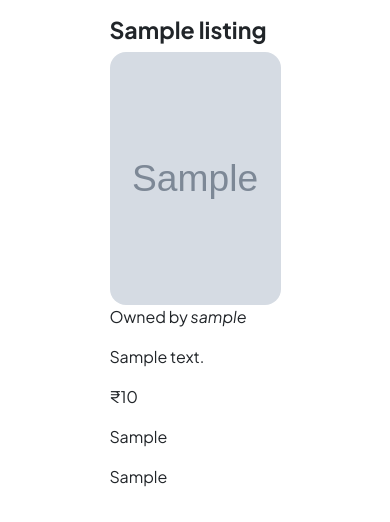
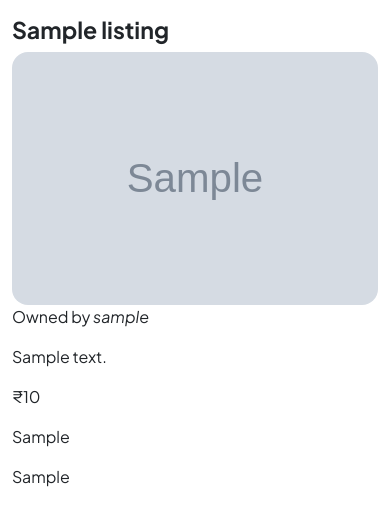
Before and after one commit to Shashwat-06/Wanderwall, a Node server app: page /listings/600000000000000000000001 in a window 390 px wide. Shown: the part 80-602 px from the top of the page. Run offline with Node 20, Linux system fonts and the light colour scheme; tables that the repository leaves empty hold one stand-in row (values such as "Sample post"); grey boxes marked "Sample" are stand-in pictures; some libraries are stand-ins or nearby versions.

Commit message:
Fixed Responsiveness

```diff
--- a/schema.js
+++ b/schema.js
@@ -7,7 +7,7 @@ module.exports.listingSchema = Joi.object({
     location: Joi.string().required(),
     country: Joi.string().required(),
     price: Joi.number().required().min(0),
-    image: Joi.string().allow("", null),
+    image: Joi.string().allow("", null).required(),
   }).required(),
 });
 
--- a/views/listings/edit.ejs
+++ b/views/listings/edit.ejs
@@ -1,7 +1,9 @@
 <% layout("/layouts/boilerplate.ejs") %>
 <body>
   <div class="row mt-3">
-    <div class="col-8 offset-2">
+    <div
+      class="col-10 offset-1 col-lg-8 offset-lg-2 col-md-8 offset-md-2 col-sm-8 offset-sm-2"
+    >
       <h3>Edit your Listing</h3>
       <form
         method="post"
--- a/views/listings/show.ejs
+++ b/views/listings/show.ejs
@@ -8,10 +8,12 @@
 </script>
 <body>
   <div class="row mt-3">
-    <div class="col-8 offset-3">
+    <div class="col-lg-6 offset-lg-3 col-sm-10 offset-sm-1">
       <h3><b> <%= listing.title %> </b></h3>
     </div>
-    <div class="card listing-card col-6 offset-3 show-card">
+    <div
+      class="card listing-card col-lg-6 offset-lg-3 show-card col-sm-10 offset-sm-1 col-xs-12"
+    >
       <img
         src="<%= listing.image.url %>"
         class="card-img-top show-img"
@@ -31,18 +33,22 @@
     <% if(currUser && listing.owner._id.equals(currUser._id)) { %>
     <div class="btns">
       <a
-        class="btn btn-dark col-2 offset-3 edit-btn"
+        class="btn btn-dark col-lg-2 offset-lg-3 col-md-2 offset-md-1 col-sm-3 offset-sm-1 col-8 offset-0 edit-btn"
         href="/listings/<%=listing._id%>/edit"
         >Edit</a
       >
 
       <form method="post" action="/listings/<%=listing._id%>?_method=DELETE">
-        <button class="btn btn-dark offset-5">Delete</button>
+        <button
+          class="btn btn-dark offset-lg-5 offset-md-2 offset-sm-3 offset-4"
+        >
+          Delete
+        </button>
       </form>
     </div>
     <% } %>
     <!-- review form -->
-    <div class="col-8 offset-3 mb-3">
+    <div class="col-lg-6 offset-lg-3 mb-3 col-sm-10 offset-sm-1">
       <% if(currUser && !listing.owner._id.equals(currUser._id)){%>
       <hr />
       <h4>Leave a Review</h4>
@@ -163,7 +169,8 @@
       </div>
       <% } %>
     </div>
-    <div class="col-8 offset-3 mb-3">
+    <!-- map -->
+    <div class="col-lg-6 offset-lg-3 mb-3 col-sm-10 offset-sm-1">
       <h3>Where you'll be</h3>
 
       <div id="map"></div>
```
Also changed, not shown: views/listings/new.ejs (+10 -2 lines).
